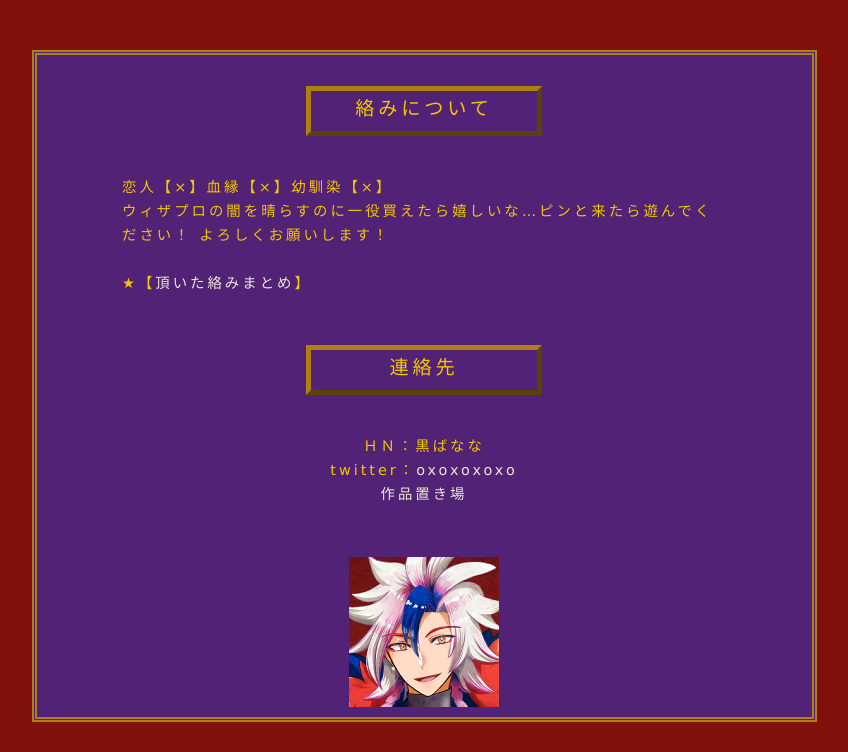
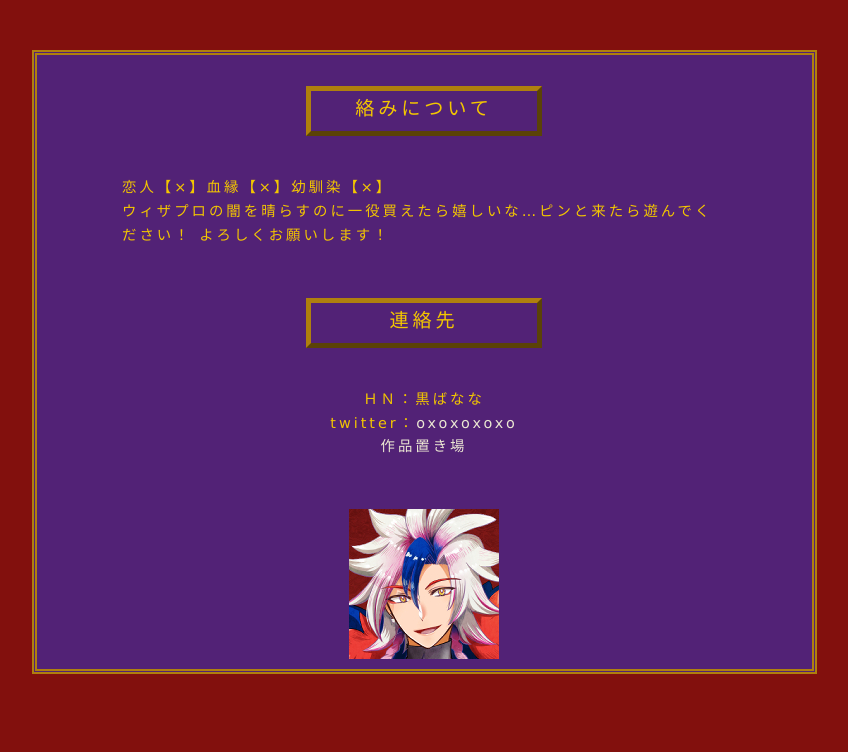
Before and after one commit to ganago55/banalog, a plain HTML site: page wizard/glide/index.html in a window 1280 px wide. Shown: the part 1309-2061 px from the top of the page, without its empty margins (216-1064 px from the left). After the commit the page ends 2013 px from the top, so only its background shows below. Drawn offline with Linux system fonts and the light colour scheme; some packages are replaced by stand-ins of ours; files that its build step writes are made by us from their sources; a script that the page names is missing.

Commit message:
Update index.html

```diff
--- a/wizard/glide/index.html
+++ b/wizard/glide/index.html
@@ -157,9 +157,7 @@
 <div class="td">
 恋人【×】血縁【×】幼馴染【×】<br>
 ウィザプロの闇を晴らすのに一役買えたら嬉しいな…ピンと来たら遊んでください！
-よろしくお願いします！
-	<br><br>
-★【<a href="https://privatter.net/p/9995291">頂いた絡みまとめ</a>】</div>
+よろしくお願いします！</div>
 
 
 
```
